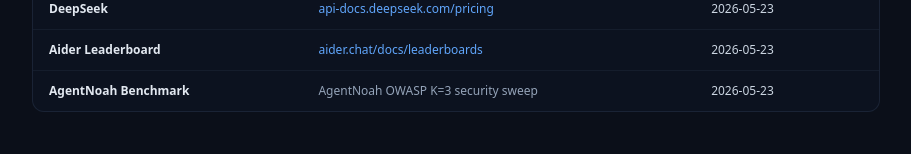
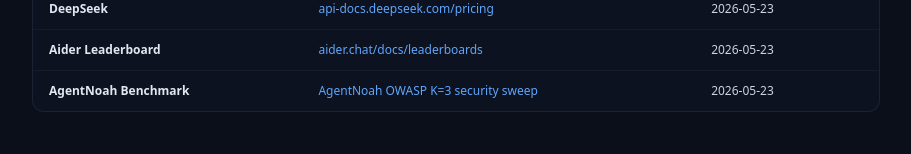
Before and after one commit to guevae2/llm-cost-per-outcome, a Next.js app: page /about in a window 1280 px wide. Shown: the part 927-1081 px from the top of the page, without its empty margins (184-1095 px from the left). Built offline with nearby package versions, Linux system fonts and the light colour scheme.

Commit message:
docs: link AgentNoah Benchmark row to Pillar 3 OWASP K=3 blog

```diff
--- a/app/about/page.tsx
+++ b/app/about/page.tsx
@@ -134,8 +134,14 @@
                 </tr>
                 <tr>
                   <td className="px-4 py-3 font-semibold text-slate-200">AgentNoah Benchmark</td>
-                  <td className="px-4 py-3 text-slate-400">
-                    AgentNoah OWASP K=3 security sweep
+                  <td className="px-4 py-3 text-blue-400 hover:underline">
+                    <a
+                      href="https://agentnoah.dev/blog/3-model-byol-evidence"
+                      target="_blank"
+                      rel="noopener noreferrer"
+                    >
+                      AgentNoah OWASP K=3 security sweep
+                    </a>
                   </td>
                   <td className="px-4 py-3">2026-05-23</td>
                 </tr>
```
